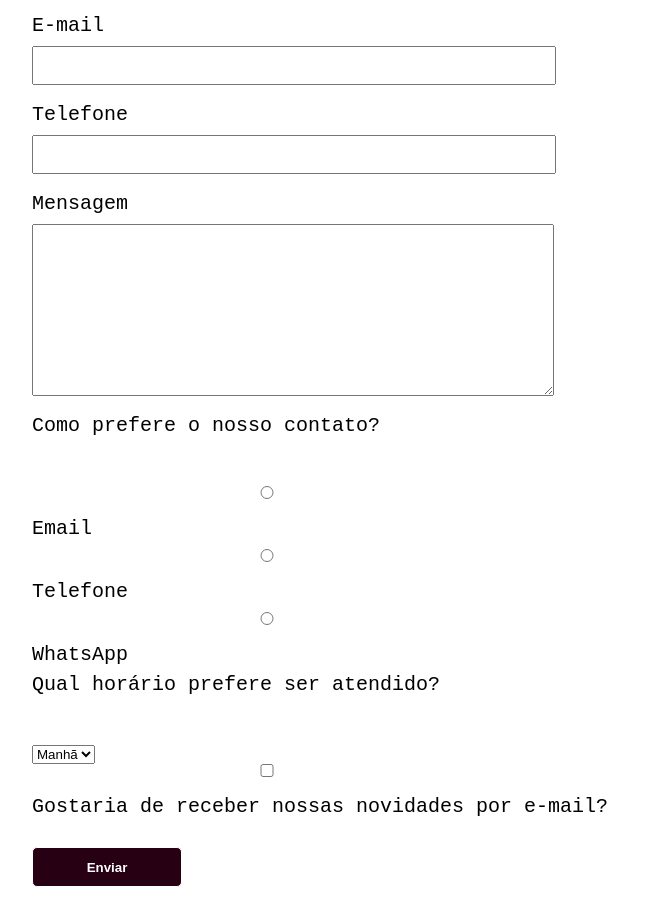
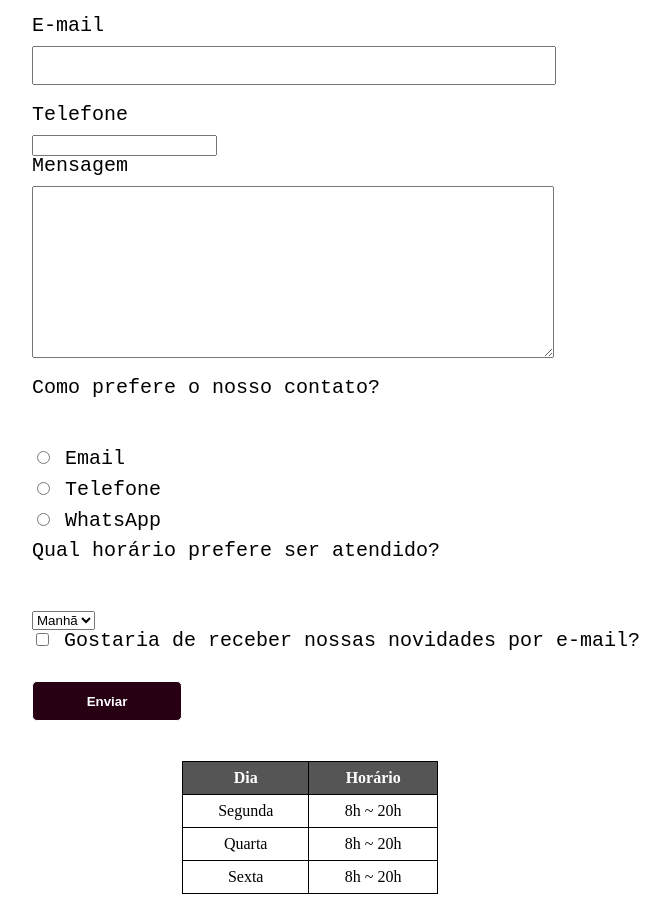
Before and after one commit to louiseandrade/Barbearia-Alura, a plain HTML site: page contatos.html in a window 1280 px wide. Shown: the part 600-1497 px from the top of the page, without its empty margins (138-808 px from the left). Drawn offline with Linux system fonts and the light colour scheme; files whose address does not match are found by name.

Commit message:
retirada do form input do contatos.css

```diff
--- a/css/contatos.css
+++ b/css/contatos.css
@@ -57,26 +57,14 @@ form {
     font-family: 'Courier New', Courier, monospace;
 }
 
-form label {
-    display:block;
-    font-size: 20px;
-    margin: 0 0 10px;
-}
-
 form label, form legend {
     display:block;
     font-size: 20px;
     margin: 0 0 10px;
 }
 
-form input {
-    display: block;
-    margin: 0 0 20px;
-    padding: 10px 25px;
-    width: 50%;
-}
 
-form input, form textarea {
+form textarea {
     display: block;
     margin: 0 0 20px;
     padding: 10px 25px;
```
